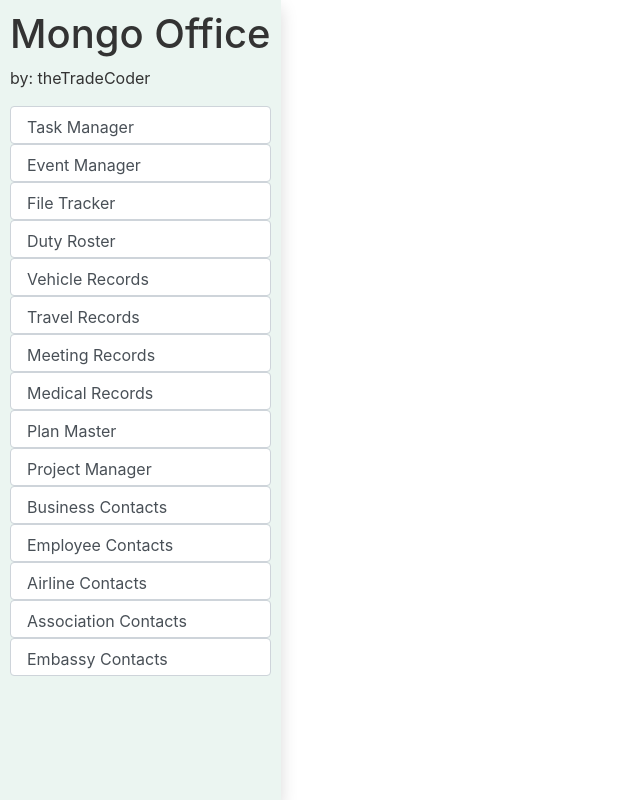
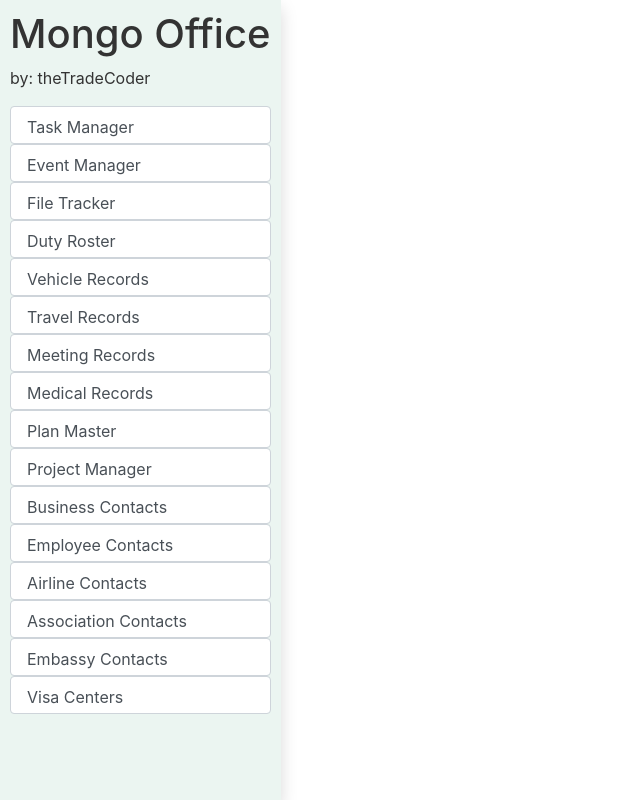
Before and after one commit to mydigita/mongo-office, a React (Create React App) app: page / in a window 1280 px wide. Shown: the whole page, without its empty margins (0-640 px from the left). Built offline with nearby package versions, Linux system fonts and the light colour scheme.

Commit message:
local update

```diff
--- a/src/components/side-nav.component.js
+++ b/src/components/side-nav.component.js
@@ -30,6 +30,7 @@ export default function SideNav(){
                     <a href="/airline-contacts/" className="form-control nav-link">Airline Contacts</a>
                     <a href="/association-contacts/" className="form-control nav-link">Association Contacts</a>
                     <a href="/embassy-contacts/" className="form-control nav-link">Embassy Contacts</a>
+                    <a href="/visa-centers/" className="form-control nav-link">Visa Centers</a>
                 </div>
             </div>
         </div>
```
